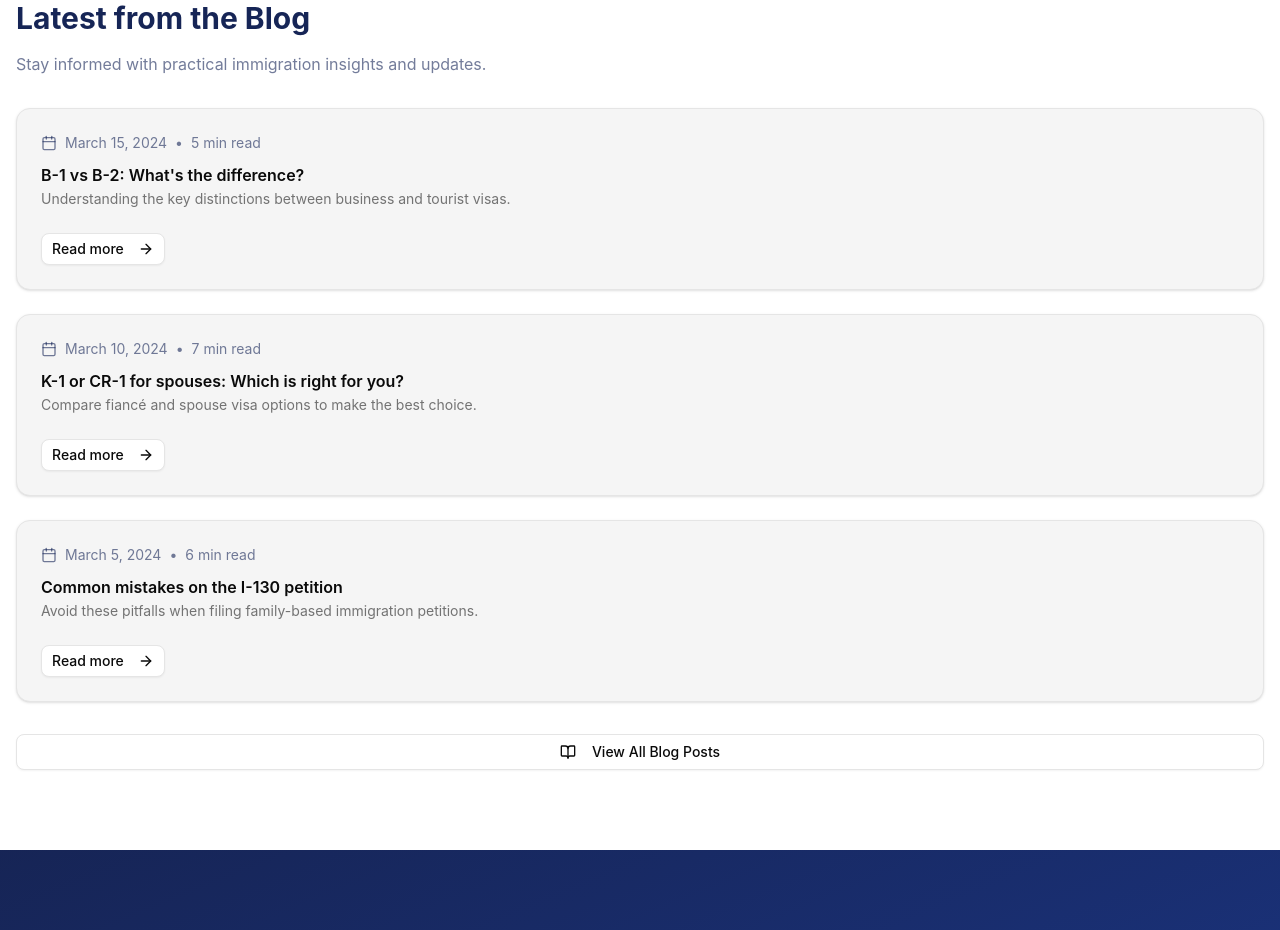
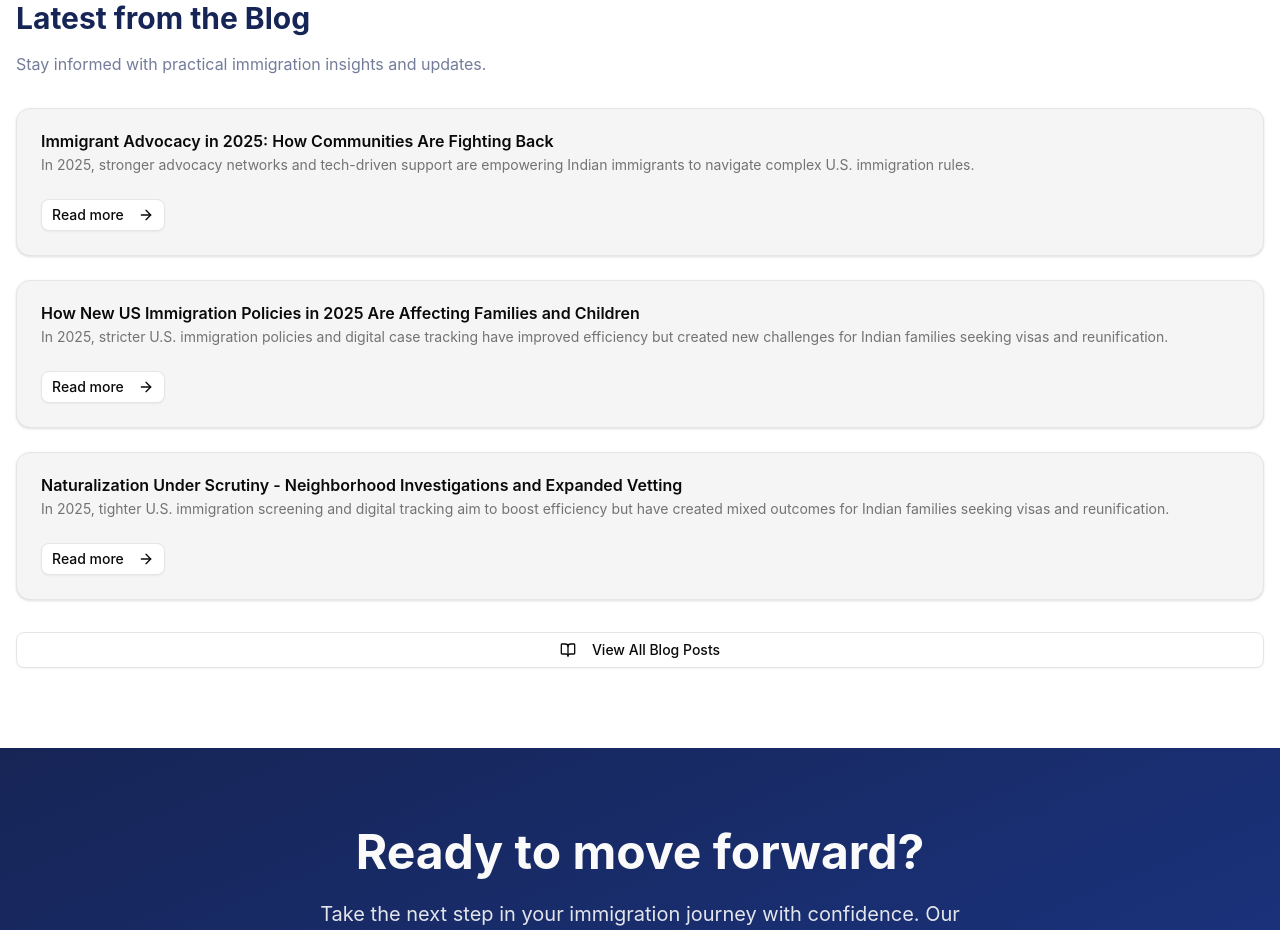
Before and after one commit to TLP-Global/TPL-Global-web, a Next.js app: page / in a window 1280 px wide. Shown: the part 6300-7230 px from the top of the page. Built offline with nearby package versions, Linux system fonts and the light colour scheme.

Commit message:
added recent blogs on homepage

```diff
--- a/components/blog-resources.tsx
+++ b/components/blog-resources.tsx
@@ -20,25 +20,28 @@ import Link from "next/link";
 const BlogAndResources = () => {
   const blogPosts = [
     {
-      title: "B-1 vs B-2: What's the difference?",
+      title: "Immigrant Advocacy in 2025: How Communities Are Fighting Back",
       excerpt:
-        "Understanding the key distinctions between business and tourist visas.",
+        "In 2025, stronger advocacy networks and tech-driven support are empowering Indian immigrants to navigate complex U.S. immigration rules.",
       date: "March 15, 2024",
       readTime: "5 min read",
+      link:"https://blog.tplglobal.net/post/immigrant-advocacy-2025"
     },
     {
-      title: "K-1 or CR-1 for spouses: Which is right for you?",
+      title: "How New US Immigration Policies in 2025 Are Affecting Families and Children",
       excerpt:
-        "Compare fiancé and spouse visa options to make the best choice.",
+        "In 2025, stricter U.S. immigration policies and digital case tracking have improved efficiency but created new challenges for Indian families seeking visas and reunification.",
       date: "March 10, 2024",
       readTime: "7 min read",
+      link:"https://blog.tplglobal.net/post/us-immigration-policy-2025-family-impact"
     },
     {
-      title: "Common mistakes on the I-130 petition",
+      title: "Naturalization Under Scrutiny - Neighborhood Investigations and Expanded Vetting",
       excerpt:
-        "Avoid these pitfalls when filing family-based immigration petitions.",
+        "In 2025, tighter U.S. immigration screening and digital tracking aim to boost efficiency but have created mixed outcomes for Indian families seeking visas and reunification.",
       date: "March 5, 2024",
       readTime: "6 min read",
+      link:"https://blog.tplglobal.net/post/naturalization-under-scrutiny-expanded-vetting-2025"
     },
   ];
 
@@ -144,19 +147,22 @@ const BlogAndResources = () => {
                 >
                   <Card className="card-professional bg-secondary group cursor-pointer hover:shadow-xl transition-all duration-300">
                     <CardHeader>
+                      {/*
                       <div className="flex items-center gap-2 text-sm text-blue-950/60 mb-2">
                         <Calendar className="h-4 w-4" />
                         {post.date}
                         <span>•</span>
                         <span>{post.readTime}</span>
                       </div>
+                        */
+                      }
                       <CardTitle className="group-hover:text-primary transition-colors">
                         {post.title}
                       </CardTitle>
                       <CardDescription>{post.excerpt}</CardDescription>
                     </CardHeader>
                     <CardContent>
-                      <Link href={"https://blog.tplglobal.net/"}>
+                      <Link href={post.link}>
                         <Button
                           variant="outline"
                           size="sm"
```
